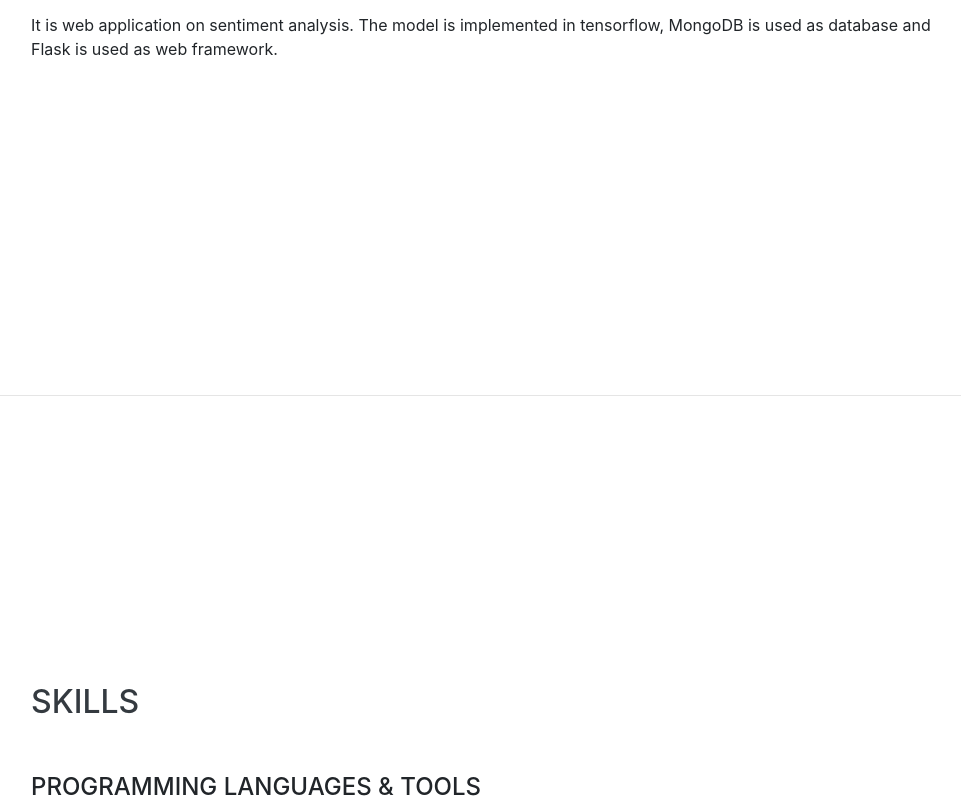
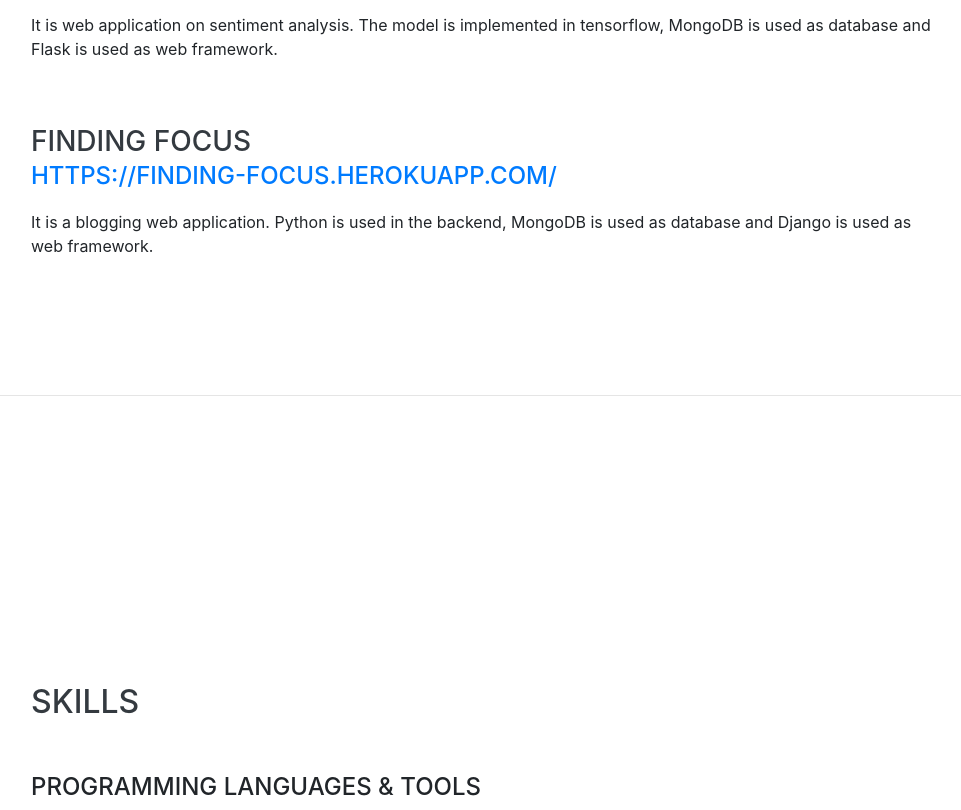
Before and after one commit to ankur221b/ankur221b.github.io, a website with bundled scripts: page index.html in a window 1280 px wide. Shown: the part 2008-2818 px from the top of the page, without its empty margins (289-1250 px from the left). Built offline with nearby package versions, Linux system fonts and the light colour scheme; a web font is replaced by a local one.

Commit message:
Update index.html

```diff
--- a/index.html
+++ b/index.html
@@ -141,6 +141,14 @@
             <p>It is web application on sentiment analysis. The model is implemented in tensorflow, MongoDB is used as database and Flask is used as web framework.</p>
           </div>
         </div>
+
+         <div class="resume-item d-flex flex-column flex-md-row justify-content-between mb-5">
+          <div class="resume-content">
+            <h3 class="mb-0">Finding Focus</h3>
+            <div class="subheading mb-3"><a href="https://finding-focus.herokuapp.com/">https://finding-focus.herokuapp.com/</a></div>
+            <p>It is a blogging web application. Python is used in the backend, MongoDB is used as database and Django is used as web framework.</p>
+          </div>
+        </div>
       </div>
 
     </section>
```
